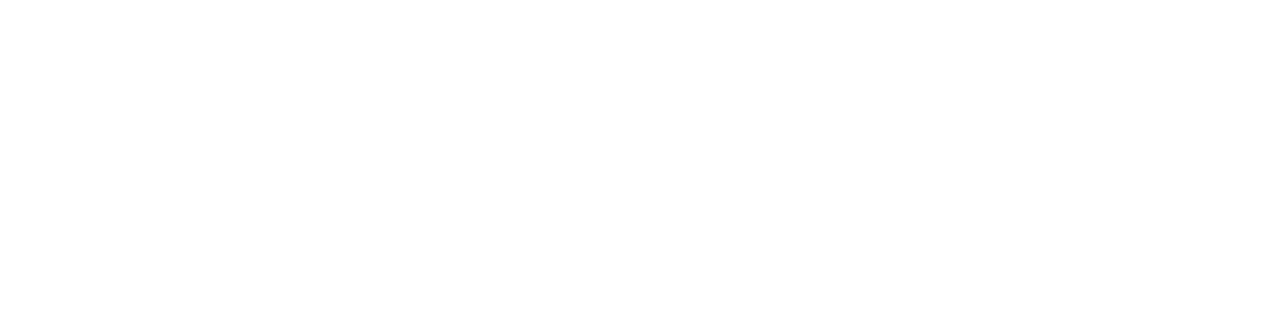
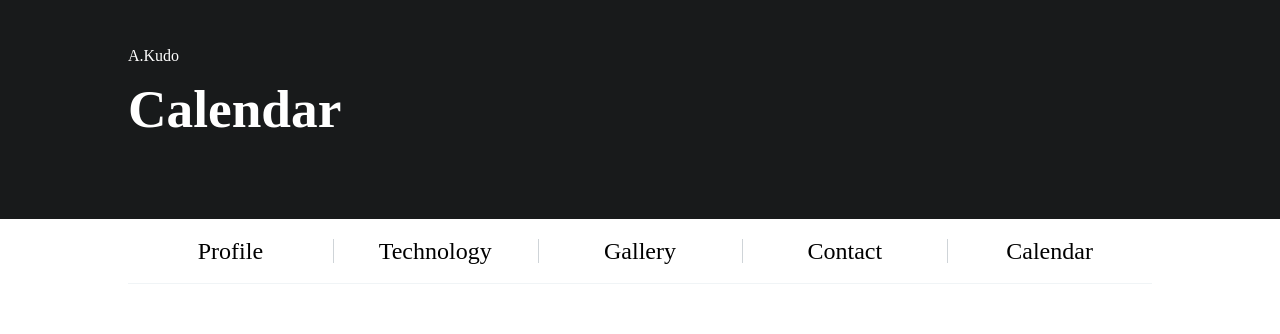
Before and after one commit to atsushi-kudo-eras/TigaTechs, a Next.js app in the folder front/: page /calendar in a window 1280 px wide. Before the commit this address had no page. Shown: the top 334 px of the page. Built offline with nearby package versions, Linux system fonts and the light colour scheme.

Commit message:
calendar追加

```diff
--- a/front/src/components/Menu.tsx
+++ b/front/src/components/Menu.tsx
@@ -34,6 +34,7 @@
       <Link href="/technology">Technology</Link>
       <Link href="/gallery">Gallery</Link>
       <Link href="/contact">Contact</Link>
+      <Link href="/calendar">Calendar</Link>
     </nav>
   );
 }
--- /dev/null
+++ b/front/src/pages/calendar.tsx
@@ -0,0 +1,30 @@
+import HeadComp from "@/components/HeadComp";
+import Header from "@/components/Header";
+import Footer from "@/components/Footer";
+import Menu from "@/components/Menu";
+import { postSender } from "@/common/fetch";
+import { useState } from "react";
+import { useForm, SubmitHandler } from "react-hook-form";
+
+// constant text
+const PAGE_TITLE = "Calendar";
+
+export default function Calendar() {
+  return (
+    <>
+      <HeadComp pageTitle={PAGE_TITLE} />
+      <Header title={PAGE_TITLE} />
+      <Menu />
+      <main>
+        <div className="CalendarWrapper">
+          <iframe src="https://calendar.google.com/calendar/embed?height=675&wkst=1&ctz=Asia%2FTokyo&showPrint=0&showTitle=0&showTz=0&showCalendars=0&mode=WEEK&showTabs=0&src=MmQ5ZDUyMTAxZGYxMTE4NTEzZGVmYWUwNGIzNjU2ZTNhNjFhNGQxNmEwNGY3MGQ2MzQyNmI4Y2M1Njc2ZjYzZEBncm91cC5jYWxlbmRhci5nb29nbGUuY29t&src=YWRkcmVzc2Jvb2sjY29udGFjdHNAZ3JvdXAudi5jYWxlbmRhci5nb29nbGUuY29t&src=amEuamFwYW5lc2UjaG9saWRheUBncm91cC52LmNhbGVuZGFyLmdvb2dsZS5jb20&color=%23B39DDB&color=%2333B679&color=%230B8043"
+            width="900px"
+            height="675px"
+            scrolling="no"
+          />
+        </div>
+      </main>
+      <Footer />
+    </>
+  );
+}
--- a/front/src/styles/style.scss
+++ b/front/src/styles/style.scss
@@ -322,3 +322,8 @@
     border-bottom: initial !important;
   }
 }
+
+.CalendarWrapper {
+  width: fit-content;
+  margin: 0 auto;
+}
```
